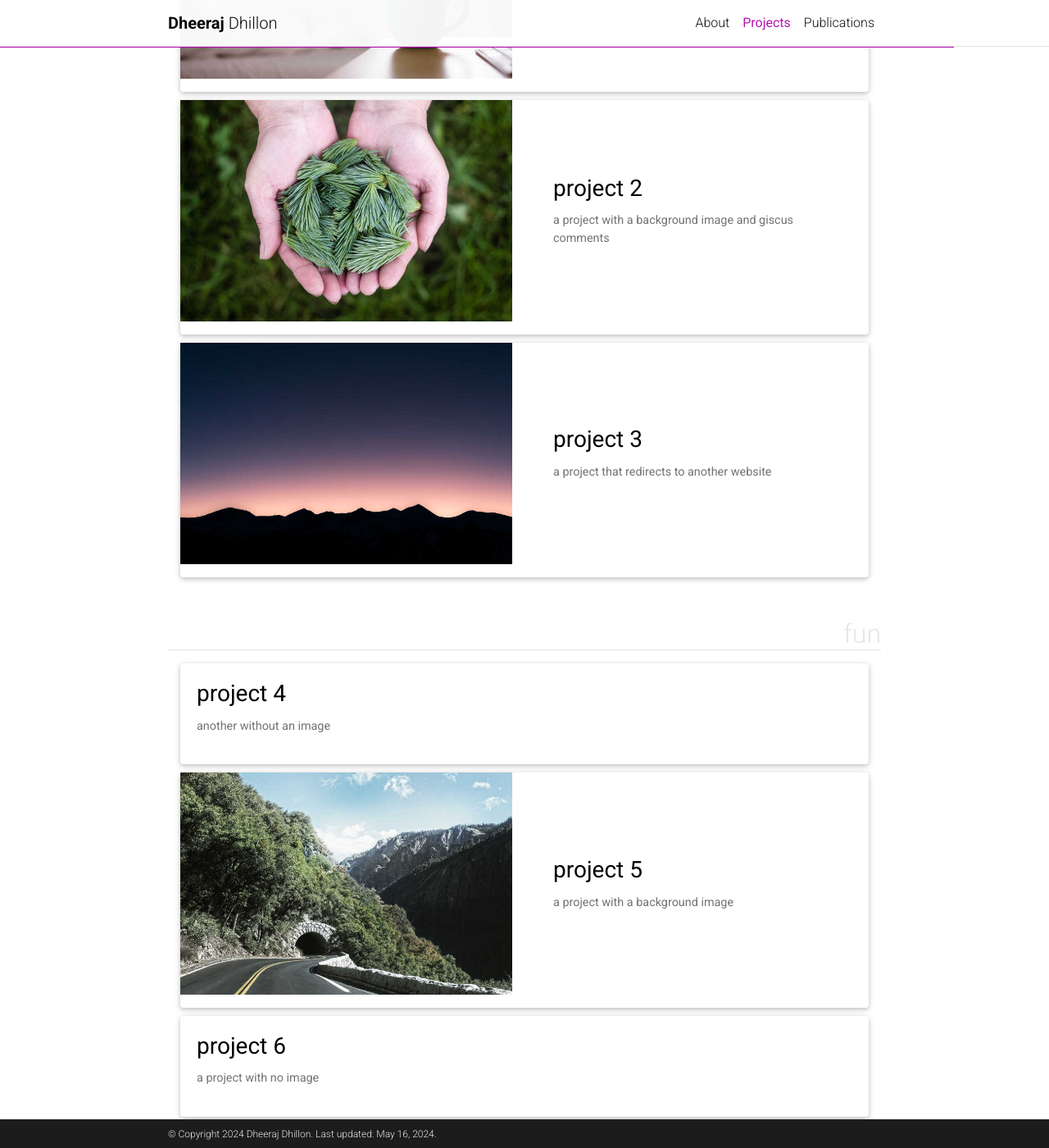
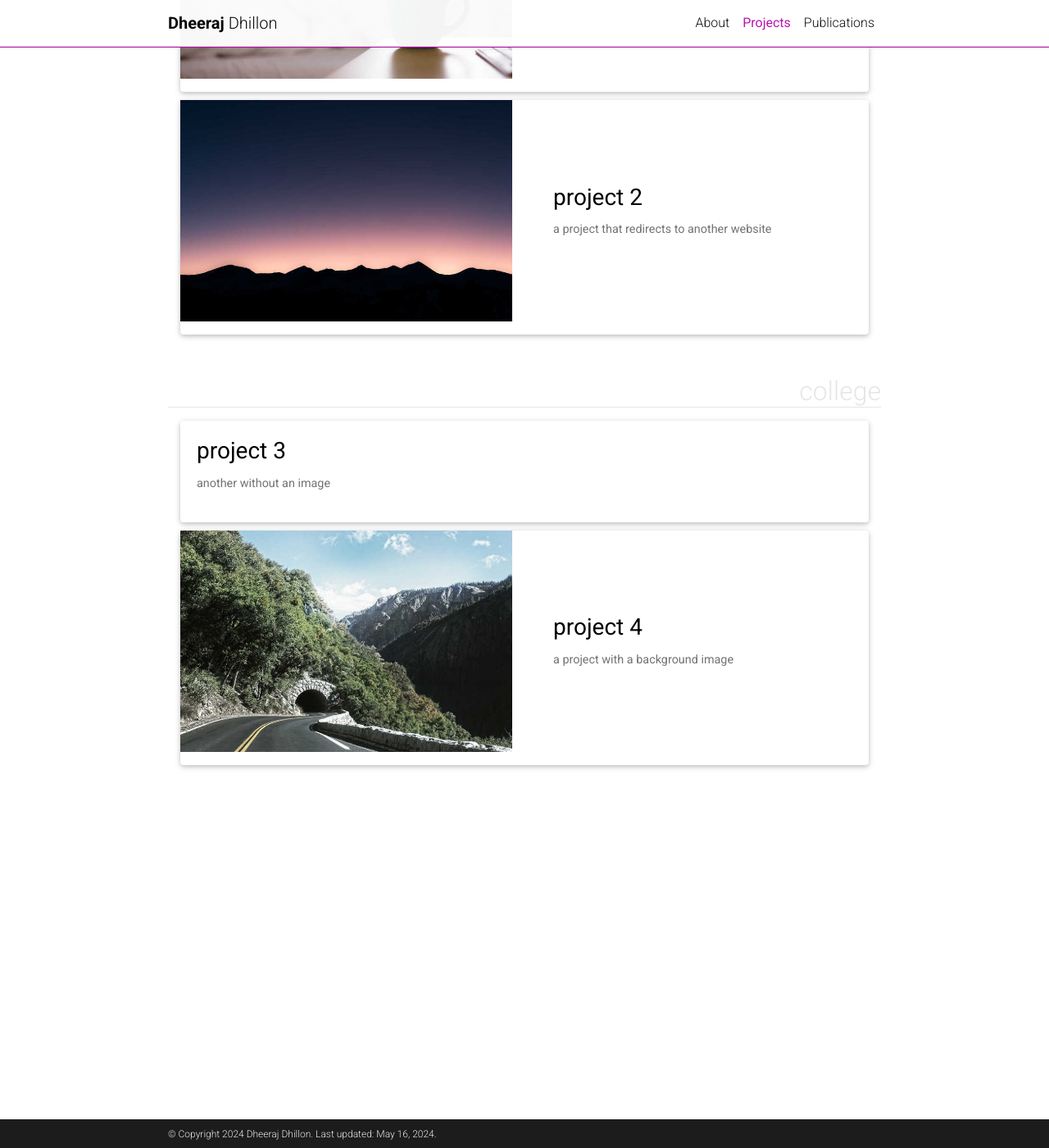
Before and after one commit to djdhillxn/djdhillxn.github.io, a Jekyll site: the page built from _pages/projects.md, in a window 1280 px wide and 1400 px high, scrolled down 422 px. Shown: the whole window at 82% size. Built offline with Jekyll 4.4.1, drawn with Linux system fonts in a browser that asks for light colours; comment, search, counter and statistics services are not loaded; a style sheet for code colours, icons or effects is not loaded.

Commit message:
projects

````diff
--- a/_pages/projects.md
+++ b/_pages/projects.md
@@ -5,7 +5,7 @@
 description:
 nav: true
 nav_order: 1
-display_categories: [work, fun]
+display_categories: [work, college]
 horizontal: true
 ---
 
--- a/_projects/2_project.md
+++ b/_projects/2_project.md
@@ -1,11 +1,11 @@
 ---
 layout: page
 title: project 2
-description: a project with a background image and giscus comments
-img: assets/img/3.jpg
-importance: 2
+description: a project that redirects to another website
+img: assets/img/7.jpg
+redirect: https://unsplash.com
+importance: 3
 category: work
-giscus_comments: true
 ---
 
 Every project has a beautiful feature showcase page.
--- a/_projects/4_project.md
+++ b/_projects/4_project.md
@@ -1,10 +1,10 @@
 ---
 layout: page
 title: project 4
-description: another without an image
-img:
+description: a project with a background image
+img: assets/img/1.jpg
 importance: 3
-category: fun
+category: college
 ---
 
 Every project has a beautiful feature showcase page.
--- a/_projects/5_project.md
+++ /dev/null
@@ -1,80 +0,0 @@
----
-layout: page
-title: project 5
-description: a project with a background image
-img: assets/img/1.jpg
-importance: 3
-category: fun
----
-
-Every project has a beautiful feature showcase page.
-It's easy to include images in a flexible 3-column grid format.
-Make your photos 1/3, 2/3, or full width.
-
-To give your project a background in the portfolio page, just add the img tag to the front matter like so:
-
-    ---
-    layout: page
-    title: project
-    description: a project with a background image
-    img: /assets/img/12.jpg
-    ---
-
-<div class="row">
-    <div class="col-sm mt-3 mt-md-0">
-        {% include figure.html path="assets/img/1.jpg" title="example image" class="img-fluid rounded z-depth-1" %}
-    </div>
-    <div class="col-sm mt-3 mt-md-0">
-        {% include figure.html path="assets/img/3.jpg" title="example image" class="img-fluid rounded z-depth-1" %}
-    </div>
-    <div class="col-sm mt-3 mt-md-0">
-        {% include figure.html path="assets/img/5.jpg" title="example image" class="img-fluid rounded z-depth-1" %}
-    </div>
-</div>
-<div class="caption">
-    Caption photos easily. On the left, a road goes through a tunnel. Middle, leaves artistically fall in a hipster photoshoot. Right, in another hipster photoshoot, a lumberjack grasps a handful of pine needles.
-</div>
-<div class="row">
-    <div class="col-sm mt-3 mt-md-0">
-        {% include figure.html path="assets/img/5.jpg" title="example image" class="img-fluid rounded z-depth-1" %}
-    </div>
-</div>
-<div class="caption">
-    This image can also have a caption. It's like magic.
-</div>
-
-You can also put regular text between your rows of images.
-Say you wanted to write a little bit about your project before you posted the rest of the images.
-You describe how you toiled, sweated, *bled* for your project, and then... you reveal its glory in the next row of images.
-
-
-<div class="row justify-content-sm-center">
-    <div class="col-sm-8 mt-3 mt-md-0">
-        {% include figure.html path="assets/img/6.jpg" title="example image" class="img-fluid rounded z-depth-1" %}
-    </div>
-    <div class="col-sm-4 mt-3 mt-md-0">
-        {% include figure.html path="assets/img/11.jpg" title="example image" class="img-fluid rounded z-depth-1" %}
-    </div>
-</div>
-<div class="caption">
-    You can also have artistically styled 2/3 + 1/3 images, like these.
-</div>
-
-
-The code is simple.
-Just wrap your images with `<div class="col-sm">` and place them inside `<div class="row">` (read more about the <a href="https://getbootstrap.com/docs/4.4/layout/grid/">Bootstrap Grid</a> system).
-To make images responsive, add `img-fluid` class to each; for rounded corners and shadows use `rounded` and `z-depth-1` classes.
-Here's the code for the last row of images above:
-
-{% raw %}
-```html
-<div class="row justify-content-sm-center">
-    <div class="col-sm-8 mt-3 mt-md-0">
-        {% include figure.html path="assets/img/6.jpg" title="example image" class="img-fluid rounded z-depth-1" %}
-    </div>
-    <div class="col-sm-4 mt-3 mt-md-0">
-        {% include figure.html path="assets/img/11.jpg" title="example image" class="img-fluid rounded z-depth-1" %}
-    </div>
-</div>
-```
-{% endraw %}
--- a/_projects/6_project.md
+++ /dev/null
@@ -1,80 +0,0 @@
----
-layout: page
-title: project 6
-description: a project with no image
-img:
-importance: 4
-category: fun
----
-
-Every project has a beautiful feature showcase page.
-It's easy to include images in a flexible 3-column grid format.
-Make your photos 1/3, 2/3, or full width.
-
-To give your project a background in the portfolio page, just add the img tag to the front matter like so:
-
-    ---
-    layout: page
-    title: project
-    description: a project with a background image
-    img: /assets/img/12.jpg
-    ---
-
-<div class="row">
-    <div class="col-sm mt-3 mt-md-0">
-        {% include figure.html path="assets/img/1.jpg" title="example image" class="img-fluid rounded z-depth-1" %}
-    </div>
-    <div class="col-sm mt-3 mt-md-0">
-        {% include figure.html path="assets/img/3.jpg" title="example image" class="img-fluid rounded z-depth-1" %}
-    </div>
-    <div class="col-sm mt-3 mt-md-0">
-        {% include figure.html path="assets/img/5.jpg" title="example image" class="img-fluid rounded z-depth-1" %}
-    </div>
-</div>
-<div class="caption">
-    Caption photos easily. On the left, a road goes through a tunnel. Middle, leaves artistically fall in a hipster photoshoot. Right, in another hipster photoshoot, a lumberjack grasps a handful of pine needles.
-</div>
-<div class="row">
-    <div class="col-sm mt-3 mt-md-0">
-        {% include figure.html path="assets/img/5.jpg" title="example image" class="img-fluid rounded z-depth-1" %}
-    </div>
-</div>
-<div class="caption">
-    This image can also have a caption. It's like magic.
-</div>
-
-You can also put regular text between your rows of images.
-Say you wanted to write a little bit about your project before you posted the rest of the images.
-You describe how you toiled, sweated, *bled* for your project, and then... you reveal its glory in the next row of images.
-
-
-<div class="row justify-content-sm-center">
-    <div class="col-sm-8 mt-3 mt-md-0">
-        {% include figure.html path="assets/img/6.jpg" title="example image" class="img-fluid rounded z-depth-1" %}
-    </div>
-    <div class="col-sm-4 mt-3 mt-md-0">
-        {% include figure.html path="assets/img/11.jpg" title="example image" class="img-fluid rounded z-depth-1" %}
-    </div>
-</div>
-<div class="caption">
-    You can also have artistically styled 2/3 + 1/3 images, like these.
-</div>
-
-
-The code is simple.
-Just wrap your images with `<div class="col-sm">` and place them inside `<div class="row">` (read more about the <a href="https://getbootstrap.com/docs/4.4/layout/grid/">Bootstrap Grid</a> system).
-To make images responsive, add `img-fluid` class to each; for rounded corners and shadows use `rounded` and `z-depth-1` classes.
-Here's the code for the last row of images above:
-
-{% raw %}
-```html
-<div class="row justify-content-sm-center">
-    <div class="col-sm-8 mt-3 mt-md-0">
-        {% include figure.html path="assets/img/6.jpg" title="example image" class="img-fluid rounded z-depth-1" %}
-    </div>
-    <div class="col-sm-4 mt-3 mt-md-0">
-        {% include figure.html path="assets/img/11.jpg" title="example image" class="img-fluid rounded z-depth-1" %}
-    </div>
-</div>
-```
-{% endraw %}
````
Also changed, not shown: _projects/3_project.md (+3 -4 lines).
